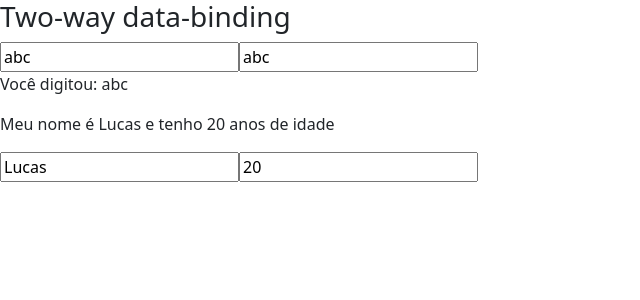
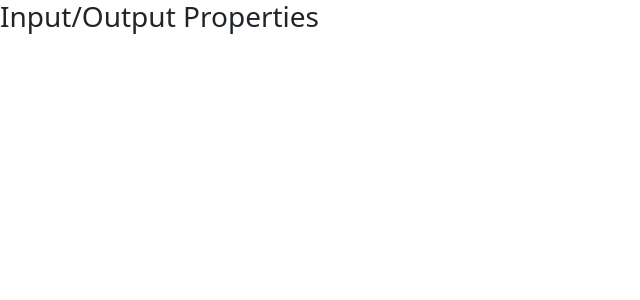
Before and after one commit to lucasengcomp/curso-angular, an Angular app in the folder data-binding/: page / in a window 1280 px wide. Shown: the top 300 px of the page, without its empty margins (0-640 px from the left). Built offline with nearby package versions, Linux system fonts and the light colour scheme.

Commit message:
:sparkles: #13: Reusando Componentes com Input properties

```diff
--- a/data-binding/src/app/app.module.ts
+++ b/data-binding/src/app/app.module.ts
@@ -6,11 +6,13 @@ import { AppComponent } from './app.component';
 import { DataBindingComponent } from './data-binding/data-binding.component';
 import { FormsModule } from '@angular/forms';
 import { MeuFormModule } from './meu-form/meu-form.module';
+import { InputPropertieComponent } from './input-propertie/input-propertie.component';
 
 @NgModule({
   declarations: [
     AppComponent,
-    DataBindingComponent
+    DataBindingComponent,
+    InputPropertieComponent
   ],
   imports: [
     BrowserModule,
--- a/data-binding/src/app/data-binding/data-binding.component.html
+++ b/data-binding/src/app/data-binding/data-binding.component.html
@@ -79,4 +79,13 @@
 </section>
  -->
 
- <app-meu-form></app-meu-form>
+ <!-- <app-meu-form></app-meu-form> -->
+
+ <section class="input-output-properties">
+  <article>
+    <h3>Input/Output Properties</h3>
+    <app-curso [nome]="nomeDoCurso">
+
+    </app-curso>
+  </article>
+ </section>
--- a/data-binding/src/app/data-binding/data-binding.component.ts
+++ b/data-binding/src/app/data-binding/data-binding.component.ts
@@ -13,7 +13,7 @@ export class DataBindingComponent implements OnInit {
   valorAtual: string = '';
   valorSalvo: string = '';
   isMouseOver: boolean = false;
-
+  nomeDoCurso: string = 'angular'
   onMouseOverOut() {
     this.isMouseOver = !this.isMouseOver;
   }
--- /dev/null
+++ b/data-binding/src/app/input-propertie/input-propertie.component.html
@@ -0,0 +1 @@
+<p>{{ nomeCurso }}</p>
--- /dev/null
+++ b/data-binding/src/app/input-propertie/input-propertie.component.ts
@@ -0,0 +1,17 @@
+import { Component, OnInit, Input } from '@angular/core';
+
+@Component({
+  selector: 'app-curso',
+  templateUrl: './input-propertie.component.html',
+  styleUrls: ['./input-propertie.component.scss']
+})
+export class InputPropertieComponent implements OnInit {
+
+  @Input('nome') nome: string = ''
+
+  constructor() { }
+
+  ngOnInit() {
+  }
+
+}
```
Also changed, not shown: data-binding/src/app/input-propertie/input-propertie.component.scss (added), 1 other file (tests, documents, lock files or other folders).
